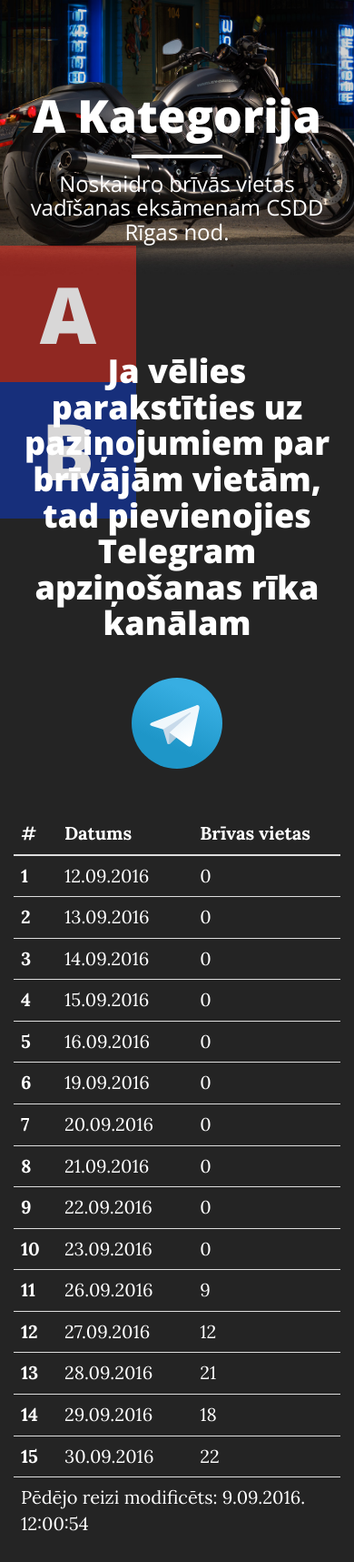
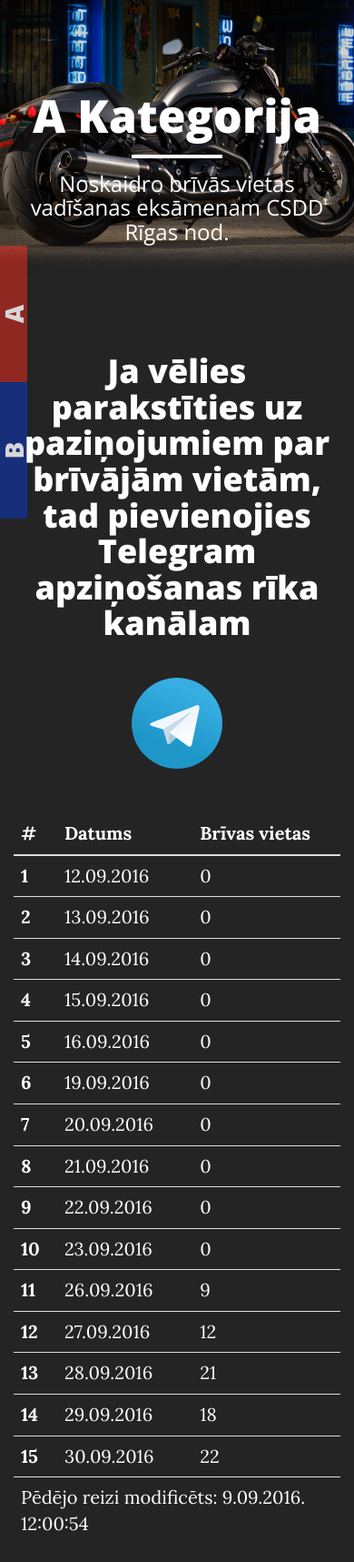
Before and after one commit to RonnyLV/A_Category_CSDD, a Jekyll site: the page built from index.html, in a window 390 px wide. Shown: the whole page at 91% size. Built offline with Jekyll 4.4.1, drawn with Linux system fonts in a browser that asks for light colours.

Commit message:
Added sticky responsive.

```diff
--- a/css/main.scss
+++ b/css/main.scss
@@ -483,6 +483,22 @@
   position: absolute;
   top: 30%;
 
+  @media(max-width: $screen-xs-max) {
+    li {
+      width: 30px !important;
+
+      a {
+        font-size: 28px;
+
+        -webkit-transform: rotate(-90deg);
+        -moz-transform: rotate(-90deg);
+        -ms-transform: rotate(-90deg);
+        -o-transform: rotate(-90deg);
+        filter: progid:DXImageTransform.Microsoft.BasicImage(rotation=3);
+      }
+    }
+  }
+
   ul {
     list-style-type: none;
     padding-left: 0;
```
